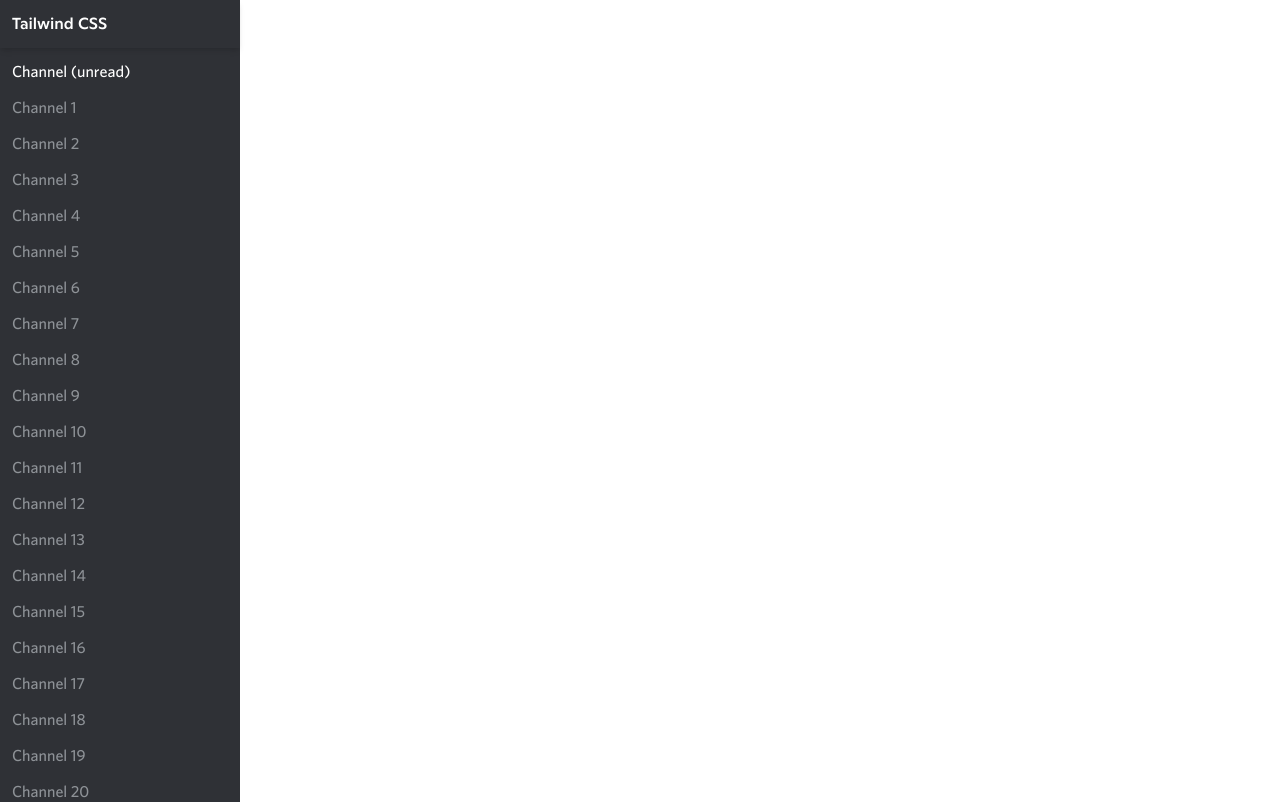
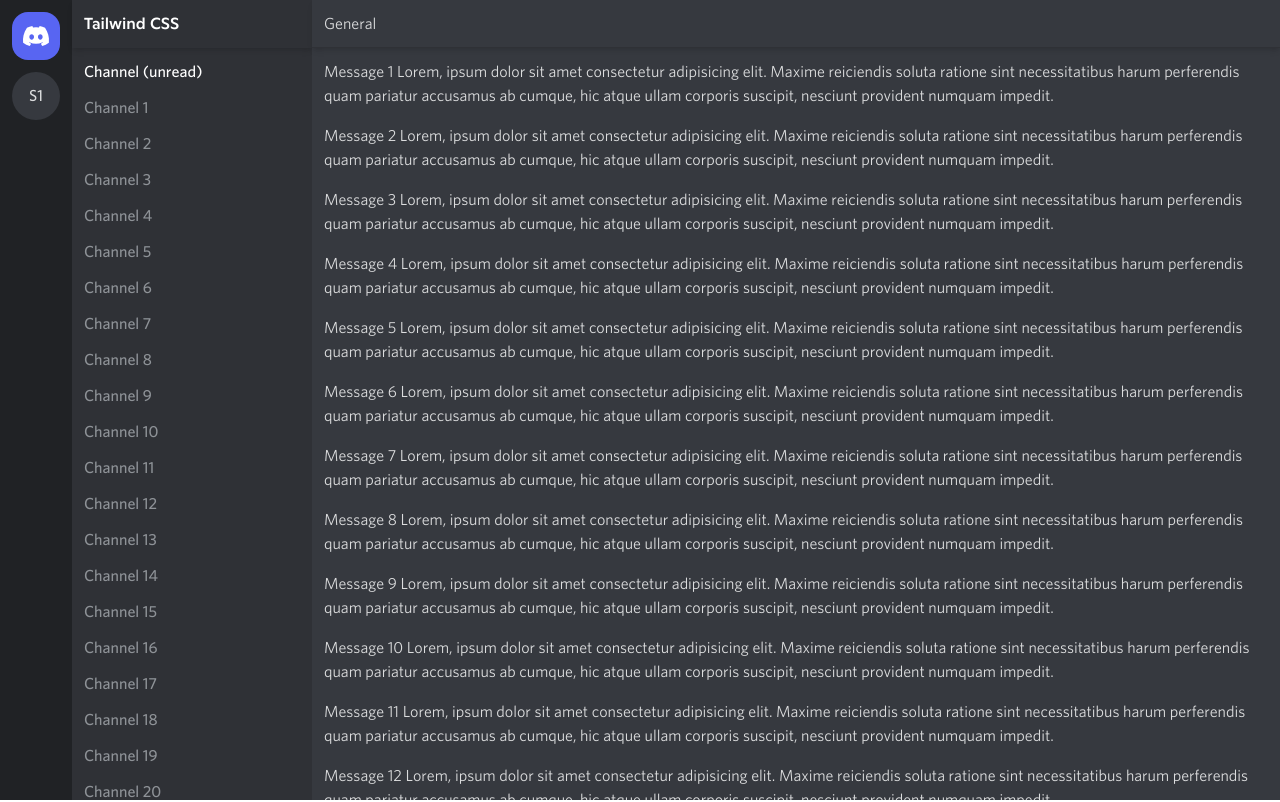
Before and after one commit to adeonir/egghead-tailwind-discord-clone, a Next.js app: page / in a window 1280 px wide. Shown: the top 802 px of the page. Built offline with nearby package versions, Linux system fonts and the light colour scheme.

Commit message:
Apply layout template on app

```diff
--- a/src/pages/_app.tsx
+++ b/src/pages/_app.tsx
@@ -1,5 +1,7 @@
 import Head from 'next/head'
 import type { AppProps } from 'next/app'
+
+import { Layout } from 'components/Layout'
 
 import 'styles/globals.css'
 
@@ -10,7 +12,9 @@ function MyApp({ Component, pageProps }: AppProps) {
         <title>Discord Clone</title>
         <link rel="icon" href="/favicon.ico" />
       </Head>
-      <Component {...pageProps} />
+      <Layout>
+        <Component {...pageProps} />
+      </Layout>
     </>
   )
 }
```
